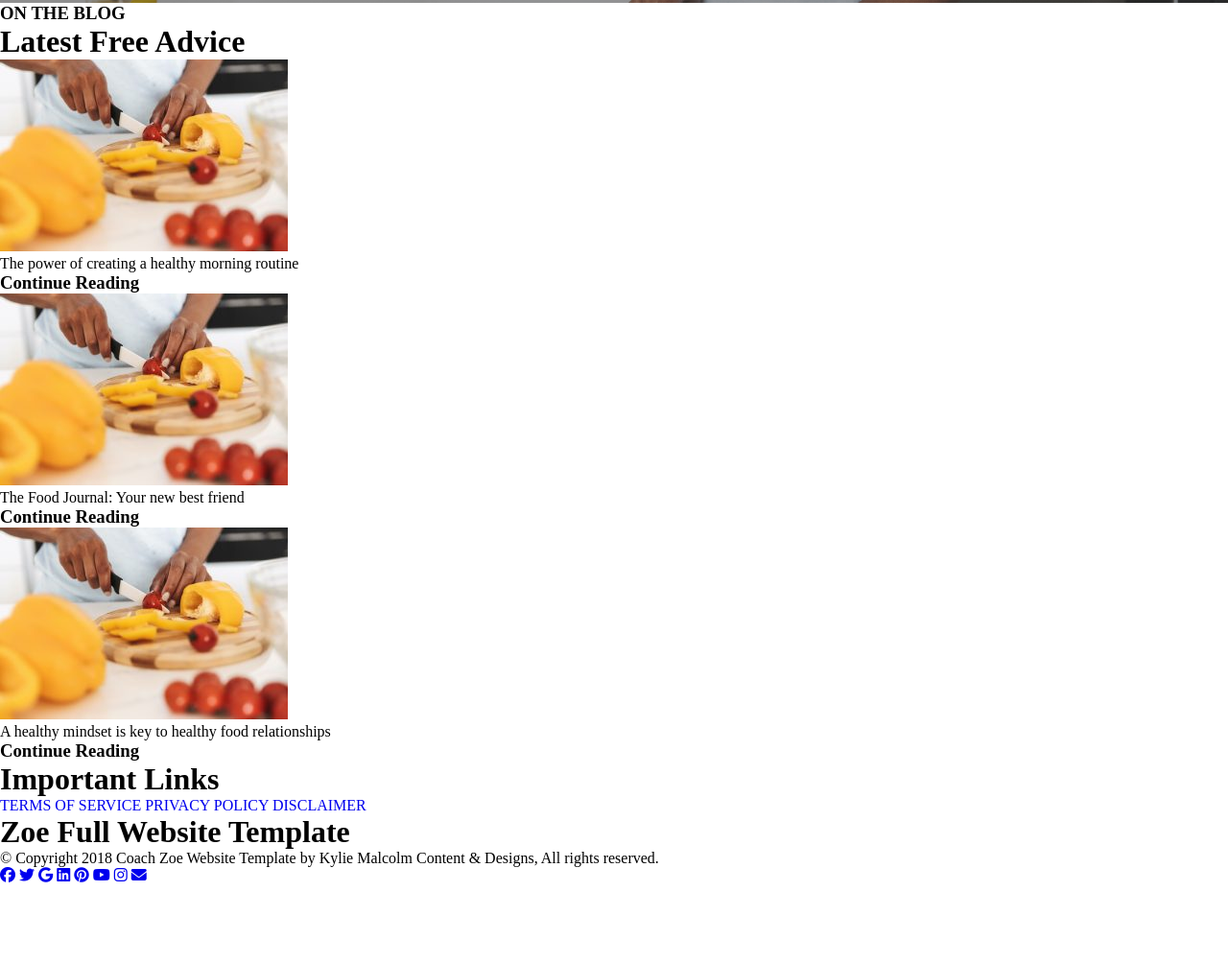
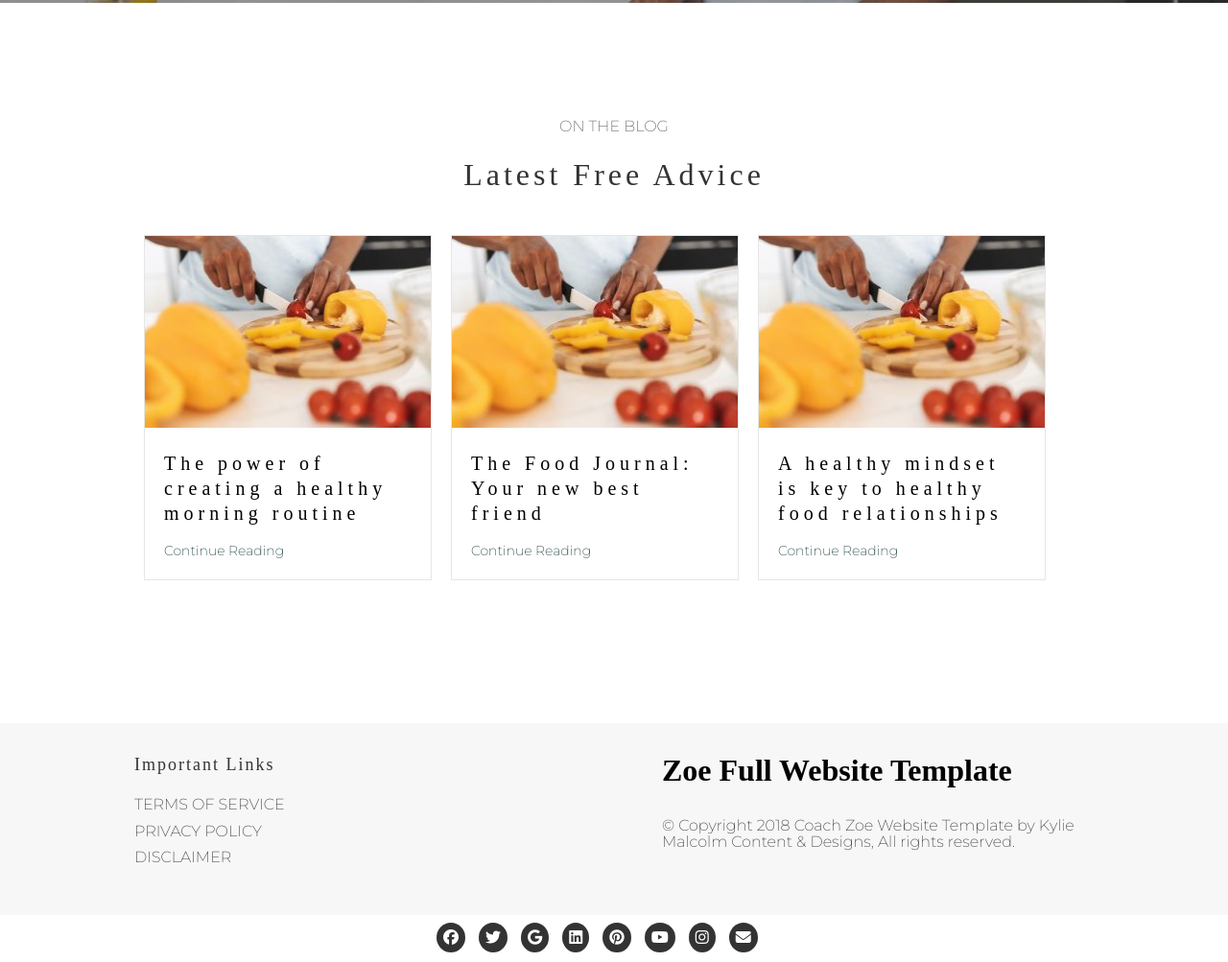
Before and after one commit to issam-riyahi/colone-template-zoe, a plain HTML site: page index.html in a window 1280 px wide. Shown: the part 3635-4638 px from the top of the page at 96% size. Before the commit the page ends 4557 px from the top, so only its background shows below. Drawn offline with Linux system fonts and the light colour scheme; a web font is replaced by a local one.

Commit message:
add css footer

```diff
--- a/style.css
+++ b/style.css
@@ -386,3 +386,146 @@ header .header-content a {
     margin-top: 20px;
     margin-bottom: 10px;
 }
+
+.section5 {
+    width: 100%;
+    height: 750px;
+    position: relative;
+    overflow: hidden;
+
+}
+.section5 .content {
+    width: 1000px;
+    margin: 15px auto;
+    text-align: center;
+}
+.section5 .content .title {
+    margin-top: 120px;
+}
+.section5 .content .title h3{
+    color: #515151;
+    font-family: "Montserrat",sans-serif;
+    font-size: 16px;
+    font-weight: 200;
+    line-height: 1.1;
+    margin-bottom: 10px;
+
+}
+.section5 .content .title h1{
+    color: #333;
+    font-family: "Suranna",serif;
+    font-size: 29;
+    font-weight: 400;
+    line-height: 1.4;
+    letter-spacing: 4px;
+    margin: 20px 0  30px 0 ;
+
+}
+.section5 .content .boxs .box {
+    float: left;
+    width: 300px;
+    height: 360px;
+    margin:  10px;
+    border: 0.1px solid #e6e6e6;
+    text-align: left;
+}
+.section5 .content .boxs .box .content-box {
+   padding: 20px;
+}
+.section5 .content .boxs .box .content-box p {
+    font-family: "Suranna",serif;
+    font-size: 20px;
+    line-height: 26px;
+    font-weight: 400;
+    letter-spacing: 5px;
+    margin-bottom: 15px;
+}
+.section5 .content .boxs .box .content-box h3 {
+    font-family: "Montserrat",sans-serif;
+    font-size: 14px;
+    font-weight: 200;
+    color: #092c2d;
+    line-height: 22px;
+    cursor: pointer;
+
+}
+.section5 .content .boxs .box .content-box h3:hover {
+    color: #c9bc87;
+
+}
+.section5 .content .boxs .box .image img  {
+    height: 200px;
+    width: 100%;
+}
+
+.footer {
+    width: 100%;
+    overflow: hidden;
+    height: 250px;
+    padding-top: 1px;
+}
+.footer .parte1 {
+     width: 100%;
+     height: 200px;
+     background-color: #f7f7f7;
+     padding-top: 1px;
+}
+.footer .parte1 .content {
+    width: 1000px;
+    margin: 30px auto;
+}
+.footer .parte1 .content .importlink {
+    float: left;
+}
+.footer .parte1 .content .importlink h1 {
+   margin-bottom: 20px;
+   font-family: "Suranna",serif;
+    font-size: 18px;
+    line-height: 1.4;
+    font-weight: 400;
+    letter-spacing: 2px;
+    color: #333;
+
+}
+.footer .parte1 .content .importlink a {
+    display: block;
+    margin-bottom: 10px;
+    font-family: "Montserrat",sans-serif;
+     font-size: 16px;
+     line-height: 1.1;
+     font-weight: 200;
+
+     color: #333;
+
+ }
+.footer .parte1 .content .copyright {
+    float: right;
+    width: 450px;
+}
+.footer .parte1 .content .copyright h1 {
+    margin-bottom: 30px;
+}
+.footer .parte1 .content .copyright .copyright-text {
+    font-family: "Montserrat",sans-serif;
+     font-size: 16px;
+     line-height: 1.1;
+     font-weight: 200;
+
+     color: #333;
+}
+.footer .parte2 {
+    height: 50px;
+    width: 100%;
+}
+.footer .parte2 .social-media {
+    width: 380px;
+    margin-top: 15px;
+    margin:15px auto;
+}
+.footer .parte2 .social-media a {
+    padding: 7px;
+    background-color: #333;
+    color: #fff;
+    border-radius: 50%;
+    margin: 0 5px;
+}
```
